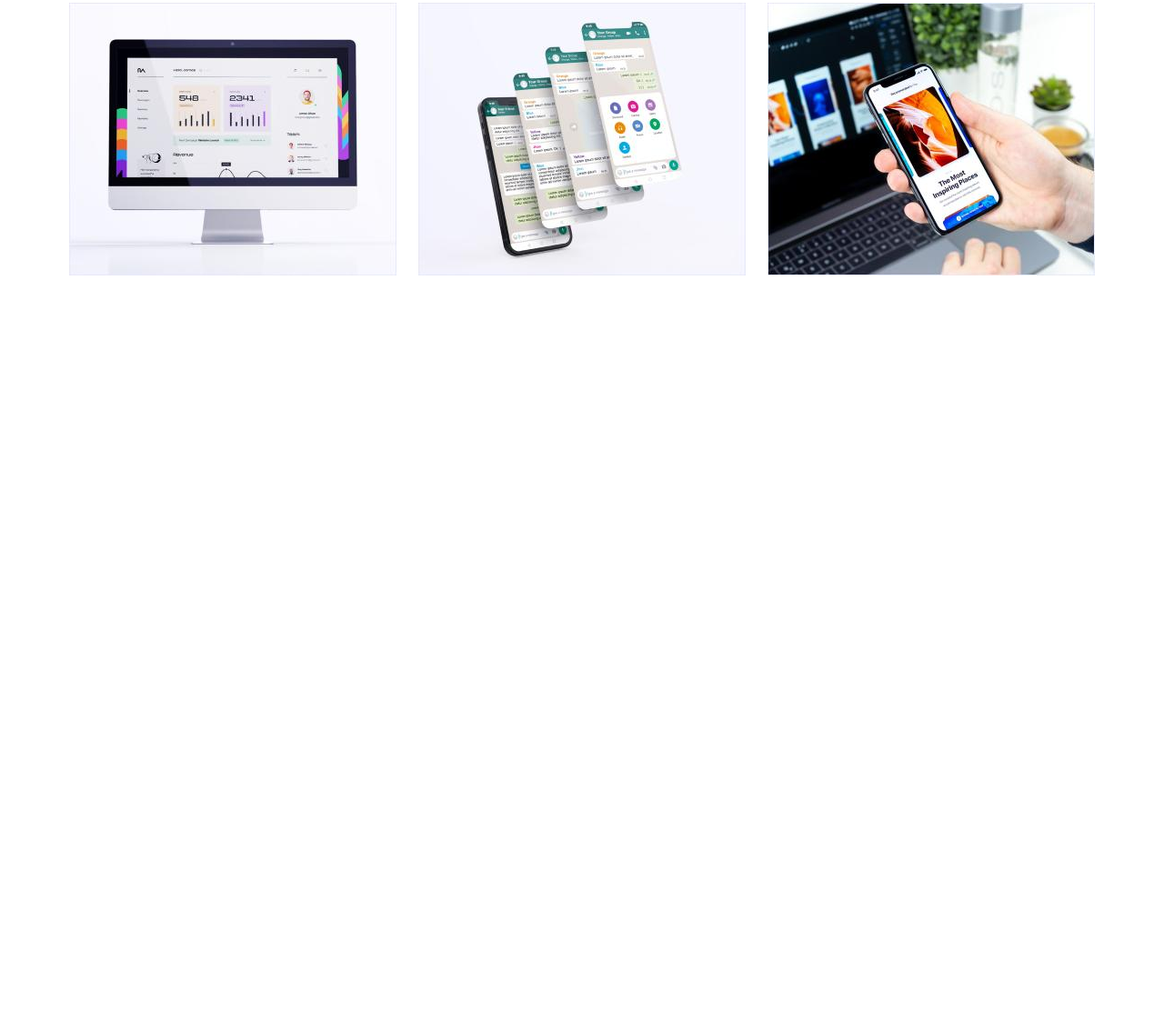
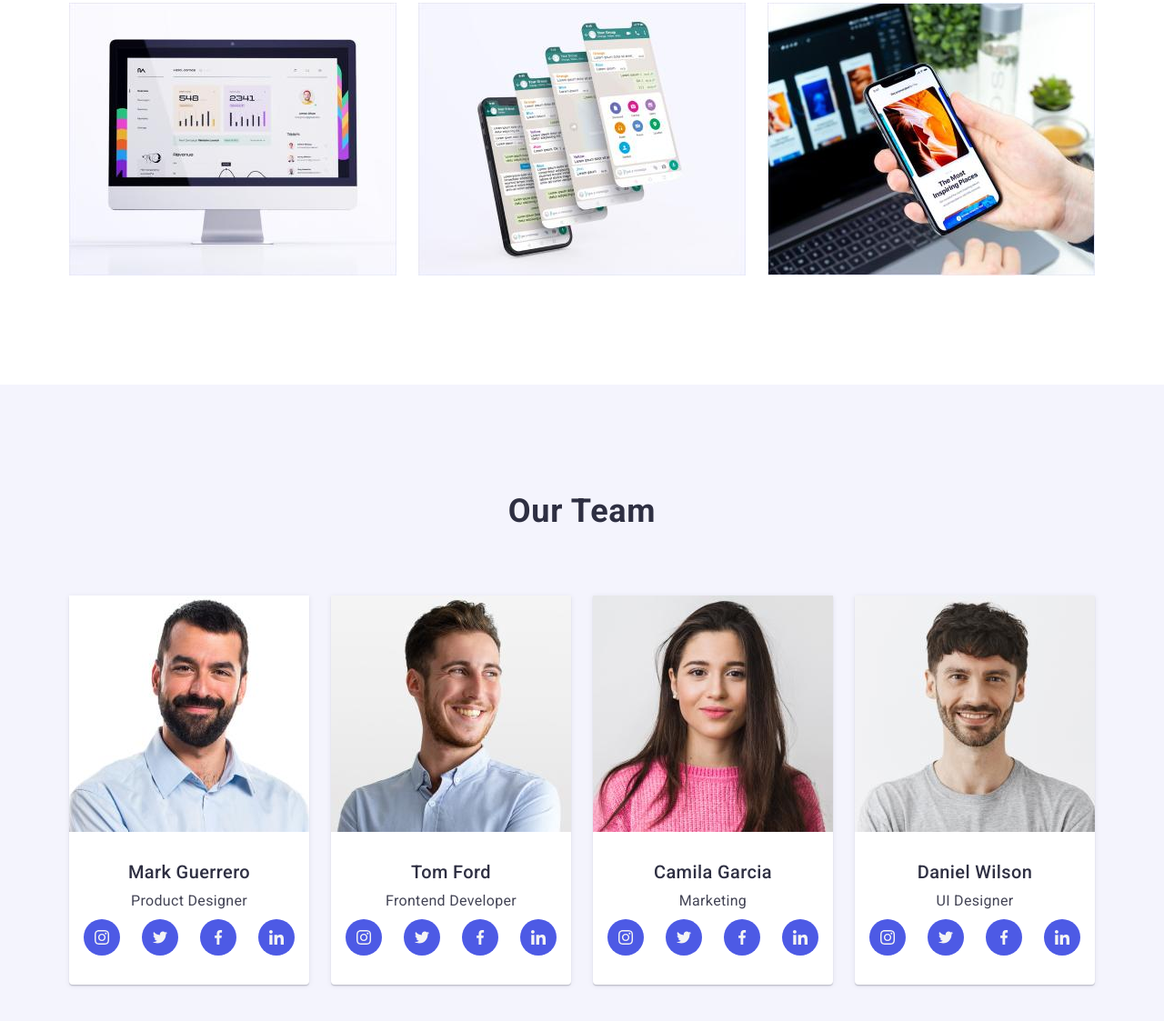
Before and after one commit to Qseboy/goit-markup-hw-07, a plain HTML site: page index.html in a window 1280 px wide. Shown: the part 1270-2393 px from the top of the page at 91% size. Before the commit the page ends 1693 px from the top, so only its background shows below. Drawn offline with nearby package versions, Linux system fonts and the light colour scheme.

Commit message:
add phone and tablet team section

```diff
--- a/css/style.css
+++ b/css/style.css
@@ -660,10 +660,26 @@ address {
 }
 
 /* TEAM SECTION */
+
 .team {
   background-color: var(--light-backgroud-color);
-  padding: 120px 0;
+  padding-top: 96px;
+  padding-bottom: 128px;
   text-align: center;
+}
+
+@media screen and (min-width: 768px) {
+  .team {
+    padding-top: 96px;
+    padding-bottom: 104px;
+  }
+}
+
+@media screen and (min-width: 1200px) {
+  .team {
+    padding-top: 120px;
+    padding-bottom: 120px;
+  }
 }
 
 .team-title {
@@ -673,15 +689,33 @@ address {
 .team-list {
   display: flex;
   flex-wrap: wrap;
-  gap: 24px;
+  justify-content: center;
+  row-gap: 72px;
+}
+
+@media screen and (min-width: 768px) {
+  .team-list {
+    gap: 64px 24px;
+  }
+}
+
+@media screen and (min-width: 1200px) {
+  .team-list {
+    gap: 24px;
+  }
 }
 
 .team-item {
-  flex-basis: calc((100% - 72px) / 4);
   border-radius: 0px 0px 4px 4px;
   box-shadow: 0px 1px 6px rgba(46, 47, 66, 0.08), 0px 1px 1px rgba(46, 47, 66, 0.16),
     0px 2px 1px rgba(46, 47, 66, 0.08);
   background: #ffffff;
+}
+
+@media screen and (min-width: 1200px) {
+  .team-item {
+    flex-basis: calc((100% - 72px) / 4);
+  }
 }
 
 .team-info {
--- a/index.html
+++ b/index.html
@@ -161,7 +161,7 @@
       </section>
 
       <!-- Team section -->
-      <!-- <section class="team">
+      <section class="team">
         <div class="container">
           <h2 class="team-title section-title">Our Team</h2>
           <ul class="team-list">
@@ -322,7 +322,7 @@
         </div>
       </section>
 
-      <section class="customers">
+      <!-- <section class="customers">
         <div class="container">
           <h2 class="customers-title section-title">Customers</h2>
           <ul class="customers-list">
```
